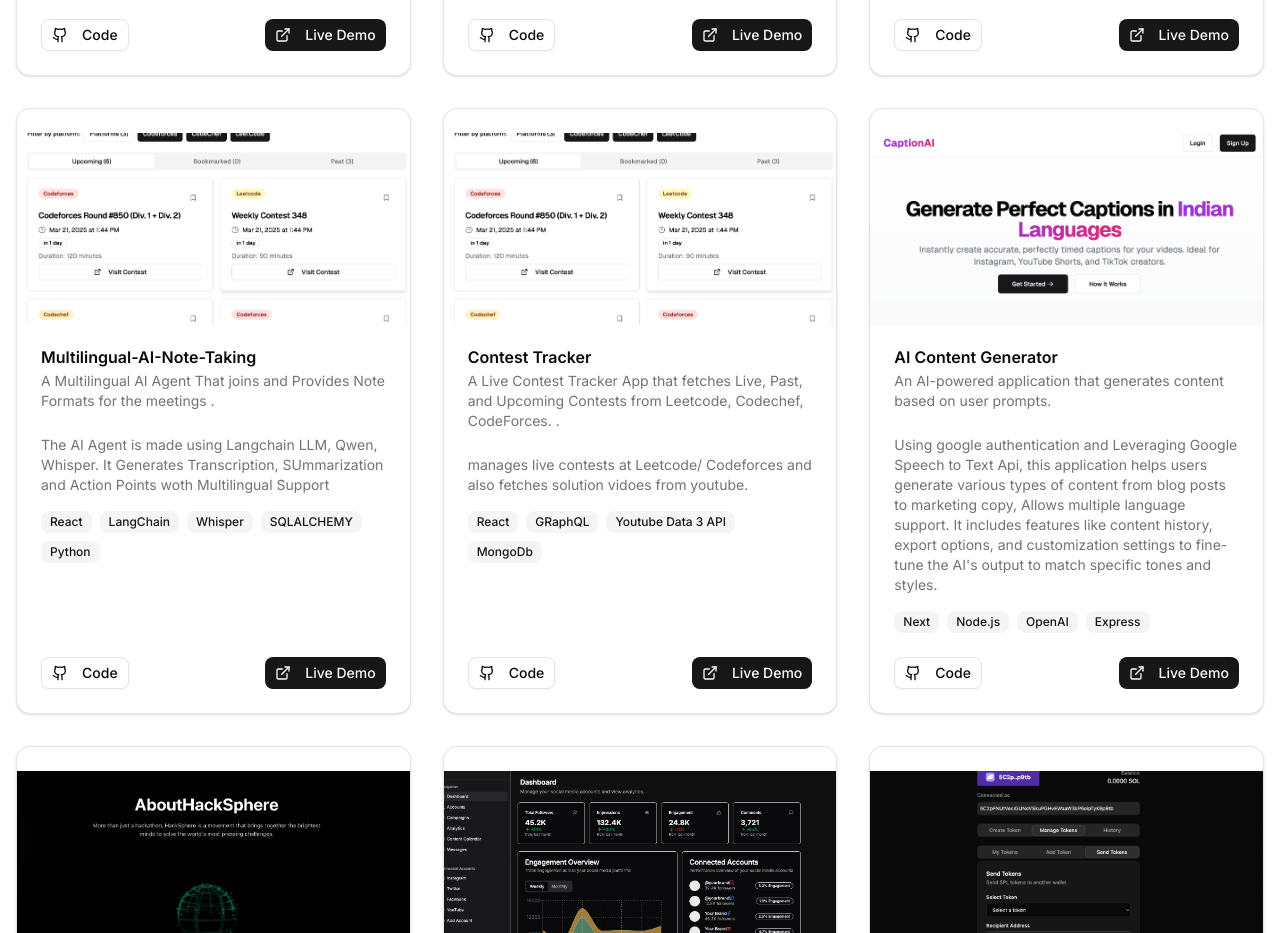
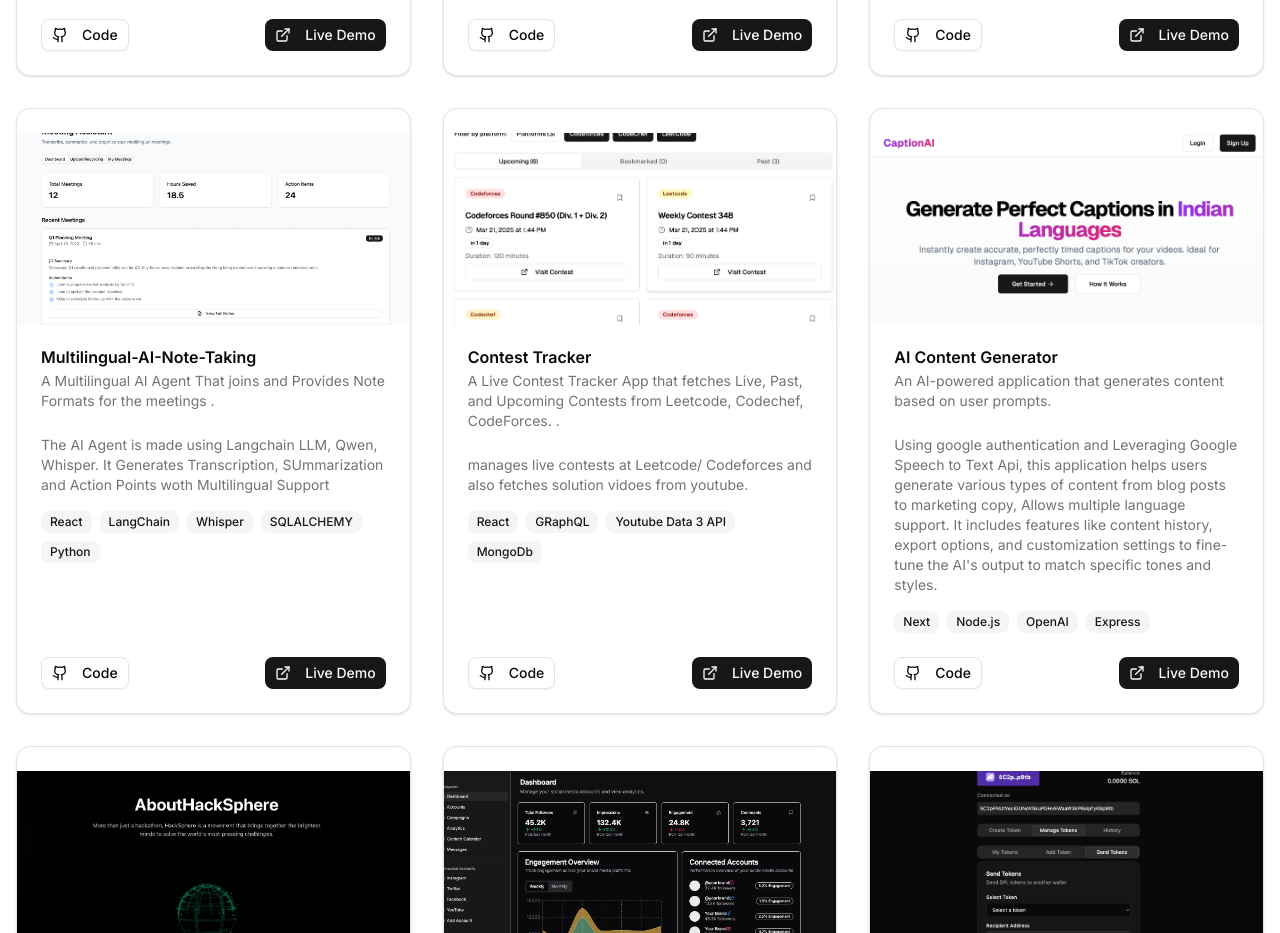
Before and after one commit to manthan-jsharma/portfolio, a Next.js app: page /projects in a window 1280 px wide. Shown: the part 880-1813 px from the top of the page. Built offline with nearby package versions, Linux system fonts and the light colour scheme.

Commit message:
image changes

```diff
--- a/app/projects/page.tsx
+++ b/app/projects/page.tsx
@@ -70,7 +70,7 @@ const projects = [
       "A Multilingual AI Agent That joins and Provides Note Formats for the meetings .",
     longDescription:
       "The AI Agent is made using Langchain LLM, Qwen, Whisper. It Generates Transcription, SUmmarization and Action Points woth Multilingual Support",
-    image: "/image/contesttracker.png?height=600&width=800",
+    image: "/note.png?height=600&width=800",
     tags: ["React", "LangChain", "Whisper", "SQLALCHEMY", "Python"],
     demoUrl: "https://holon-landing.vercel.app/",
     githubUrl: "https://github.com/manthan-jsharma/Holon-AI-Backend",
```
Also changed, not shown: public/note.png (added).
